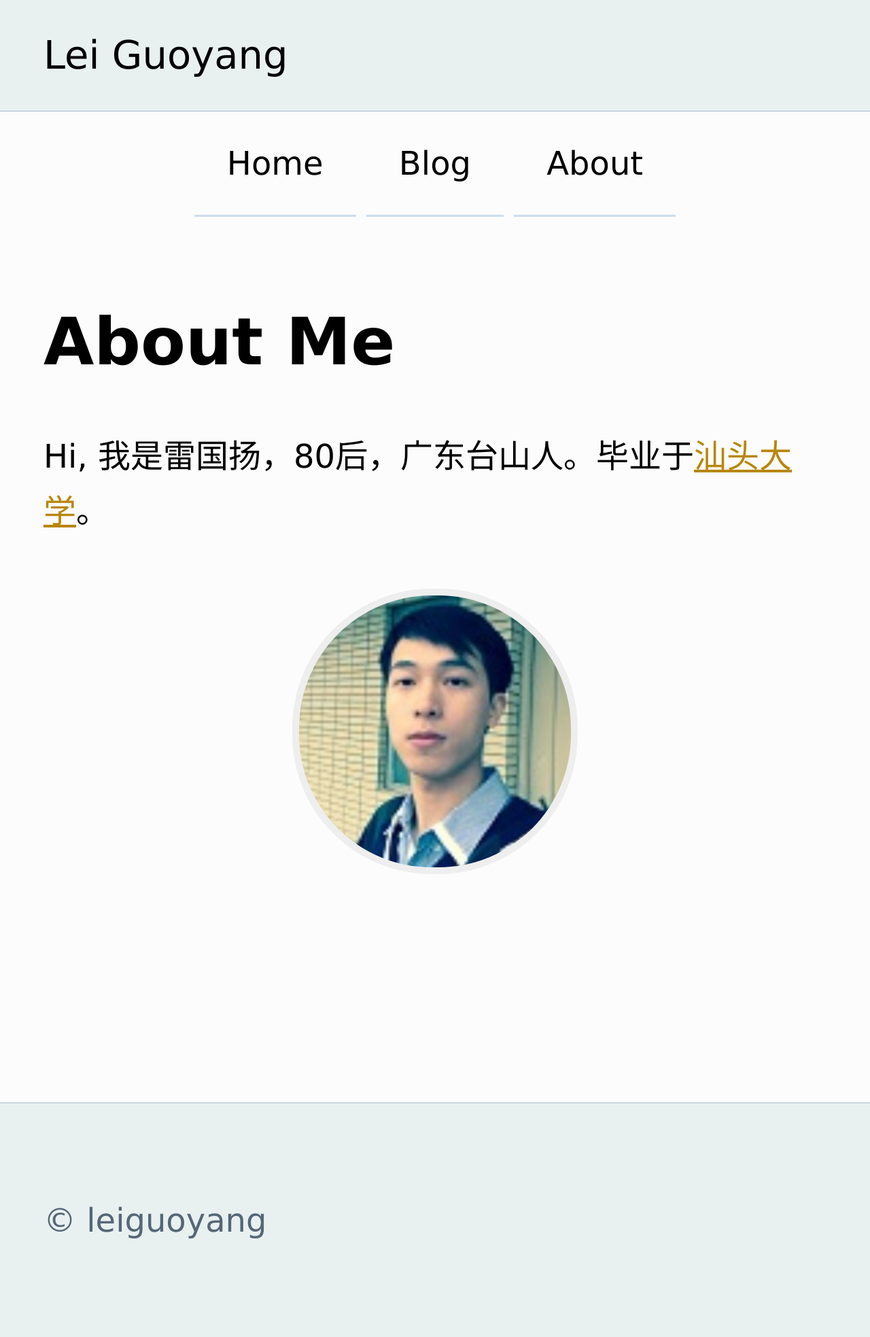
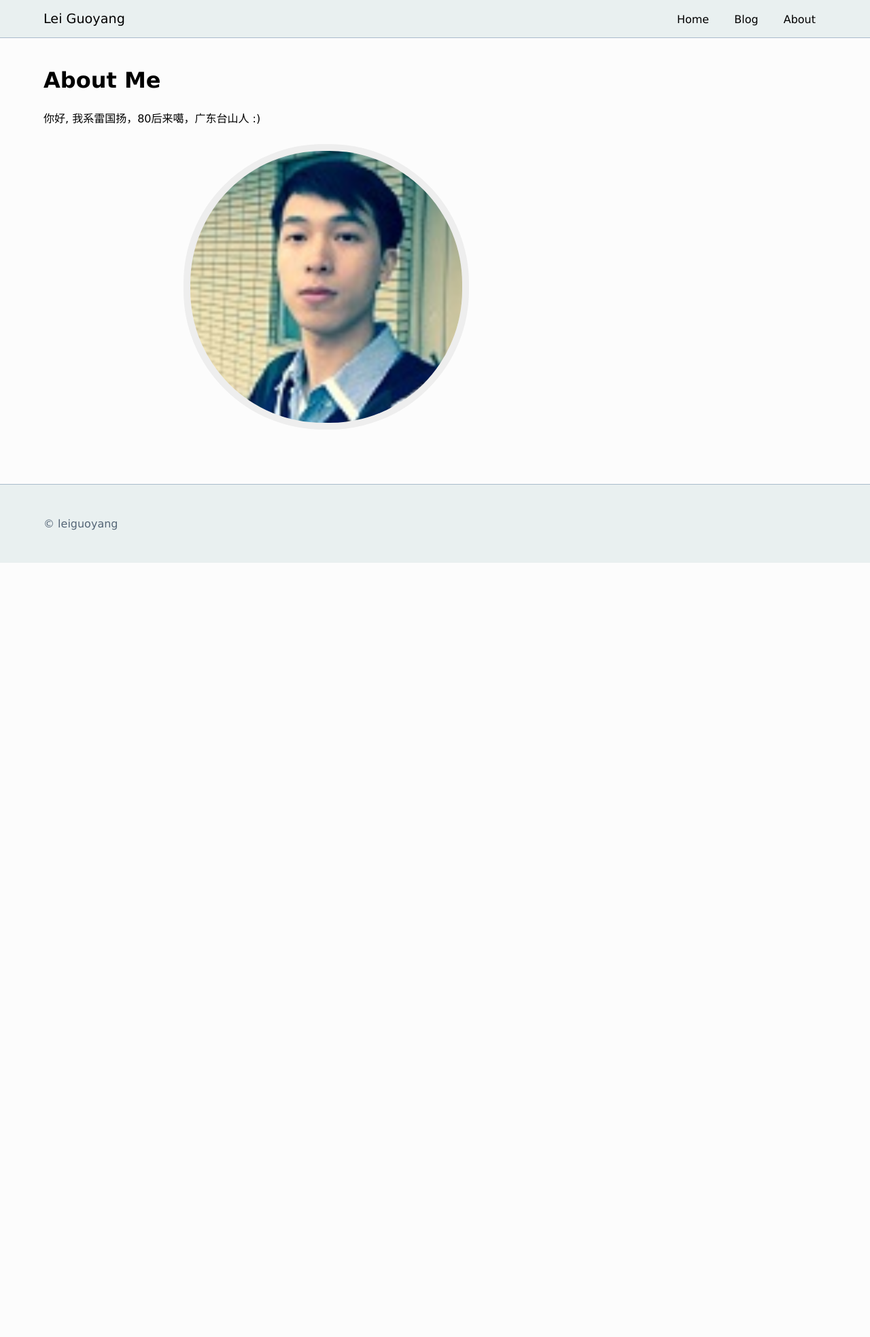
Before and after one commit to leiguoyang/leiguoyang.github.io, a Jekyll site: the page built from about.html, in a window 1280 px wide. Shown: the whole page at 68% size. Built offline with Jekyll 4.4.1, drawn with Linux system fonts in a browser that asks for light colours; after the commit the page ends 900 px from its top, so only the background shows below that.

Commit message:
set the style for pc and mobile

```diff
--- a/_layouts/default.html
+++ b/_layouts/default.html
@@ -3,11 +3,12 @@
 	<head>
 		<title>{{ page.title }}</title>
 		<meta charset="utf-8">
+		<meta name="viewport" content="initial-scale=1.0">
 		<link rel="stylesheet" href="/css/main.css">
 		<!--link to personal computer-->
-		<!--<link rel="stylesheet" href="/css/pc.css" media="screen and (min-width: 801px)">-->
-		<!--link to the stylesheet for links-->
-		<link rel="stylesheet" href="/css/link.css">
+		<link rel="stylesheet" href="/css/pc.css" media="screen and (min-width: 701px)">
+		<!--link to mobile device-->
+		<link rel="stylesheet" href="/css/mobile.css" media="screen and (max-width: 700px)">
 	</head>
 	<body>
 		<header>
--- a/about.html
+++ b/about.html
@@ -4,6 +4,6 @@
 ---
 
 <h1>About me</h1>
-<p>Hi, 我是雷国扬，80后，广东台山人。毕业于<a href="http://www.stu.edu.cn" title="Shantou University">汕头大学</a>。</p>
+<p>你好, 我系雷国扬，80后来噶，广东台山人 :)</p>
 
 <img src="images/me.jpg" title="Hi, 我是雷国扬" width="400" height="400" style="display: block; margin: 0 auto; border: 10px solid #eee; border-radius: 205px;">
--- a/css/link.css
+++ /dev/null
@@ -1,28 +0,0 @@
-/*for the navigation bar*/
-nav {
-  text-align: center;
-}
-
-nav a {
-  display: inline-block;
-  text-decoration: none;
-  border-bottom: 3px solid #cde;
-  padding: 1em 1em;
-  color: black;
-}
-
-nav a:hover {
-  color: goldenrod;
-  border-color: goldenrod;
-}
-
-/*for the links in the main section*/
-#main a:link {
-  color: darkgoldenrod;
-}
-#main a:visited {
-  color: #aaa;
-}
-#main a:hover {
-  color: goldenrod;
-}
--- a/css/main.css
+++ b/css/main.css
@@ -1,5 +1,5 @@
 body {
-  font: 48px Verdana, sans-serif;
+  font: medium Verdana, sans-serif;
   color: black;
   background-color: #fcfcfc;
   margin: 0px;
@@ -23,7 +23,8 @@
 }
 
 #main {
-  padding: 1em 5% 7em;
+  padding-top: 1em;
+  padding-bottom: 5em;
 }
 
 #main h1 {
@@ -72,3 +73,30 @@
 #main h3 {
   font-size: 1.2em;
 }
+
+/*for the navigation bar*/
+nav {
+  text-align: center;
+}
+
+nav a {
+  display: inline-block;
+  text-decoration: none;
+  color: black;
+}
+
+nav a:hover {
+  color: goldenrod;
+  border-color: goldenrod;
+}
+
+/*for the links in the main section*/
+#main a:link {
+  color: darkgoldenrod;
+}
+#main a:visited {
+  color: #aaa;
+}
+#main a:hover {
+  color: goldenrod;
+}
--- /dev/null
+++ b/css/mobile.css
@@ -0,0 +1,13 @@
+body {
+	font-size: 48px;
+}
+
+#main {
+  padding-left: 5%;
+  padding-right: 5%;
+}
+
+nav a {
+	border-bottom: 3px solid #cde;
+  padding: 1em 1em;
+}
--- a/css/pc.css
+++ b/css/pc.css
@@ -1,8 +1,20 @@
 /*for personal computer*/
 body {
-  font-size: large;
+  font-size: medium;
+  position: relative;
 }
 
 #main {
-  padding: 0px 20%;
+  padding-left: 5%;
+  padding-right: 30%;
 }
+
+nav {
+	position: absolute;
+	top: 0;
+	right: 0;
+}
+
+nav a {
+	padding: 1.2em 1em;
+}
```
